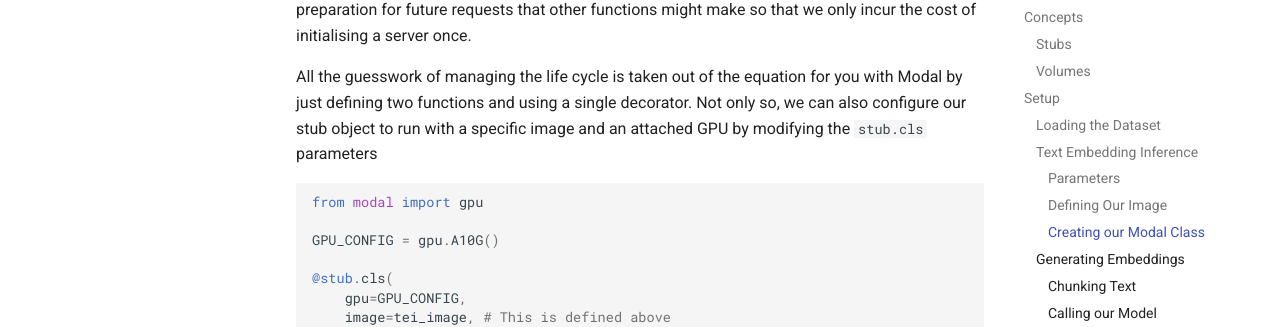
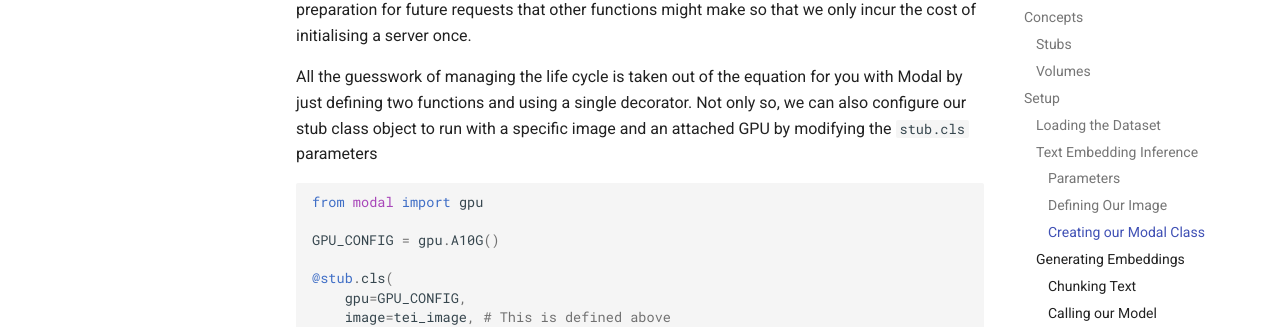
Before and after one commit to 567-labs/fastllm, an MkDocs documentation site: the page built from docs/embedding.md, in a window 1280 px wide and 900 px high, scrolled down 5285 px. Shown: the part 193-520 px from the top of the window. Built offline with MkDocs 1.6.1 and Material for MkDocs 9.7.7, drawn with Linux system fonts in a browser that asks for light colours; comment, search, counter and statistics services are not loaded; some of the changed text lies outside the part shown.

Commit message:
Update embedding.md

````diff
--- a/docs/embedding.md
+++ b/docs/embedding.md
@@ -187,7 +187,7 @@
 
 In our case, we spawn a server once when the container boots up. This state is then preserved in preparation for future requests that other functions might make so that we only incur the cost of initialising a server once.
 
-All the guesswork of managing the life cycle is taken out of the equation for you with Modal by just defining two functions and using a single decorator. Not only so, we can also configure our stub object to run with a specific image and an attached GPU by modifying the `stub.cls` parameters
+All the guesswork of managing the life cycle is taken out of the equation for you with Modal by just defining two functions and using a single decorator. Not only so, we can also configure our stub class object to run with a specific image and an attached GPU by modifying the `stub.cls` parameters
 
 ```python
 from modal import gpu
@@ -287,7 +287,7 @@
     timeout=5000,
 )
 def embed_dataset():
-	dataset = load_from_disk(f"{cache_dir}/wikipedia")
+  dataset = load_from_disk(f"{cache_dir}/wikipedia")
   model = TextEmbeddingsInference()
 
   ttl_size = 19560538957 # This is the size of the dataset
````
Also changed, not shown: other parts of docs/embedding.md (+1 -1 lines).
